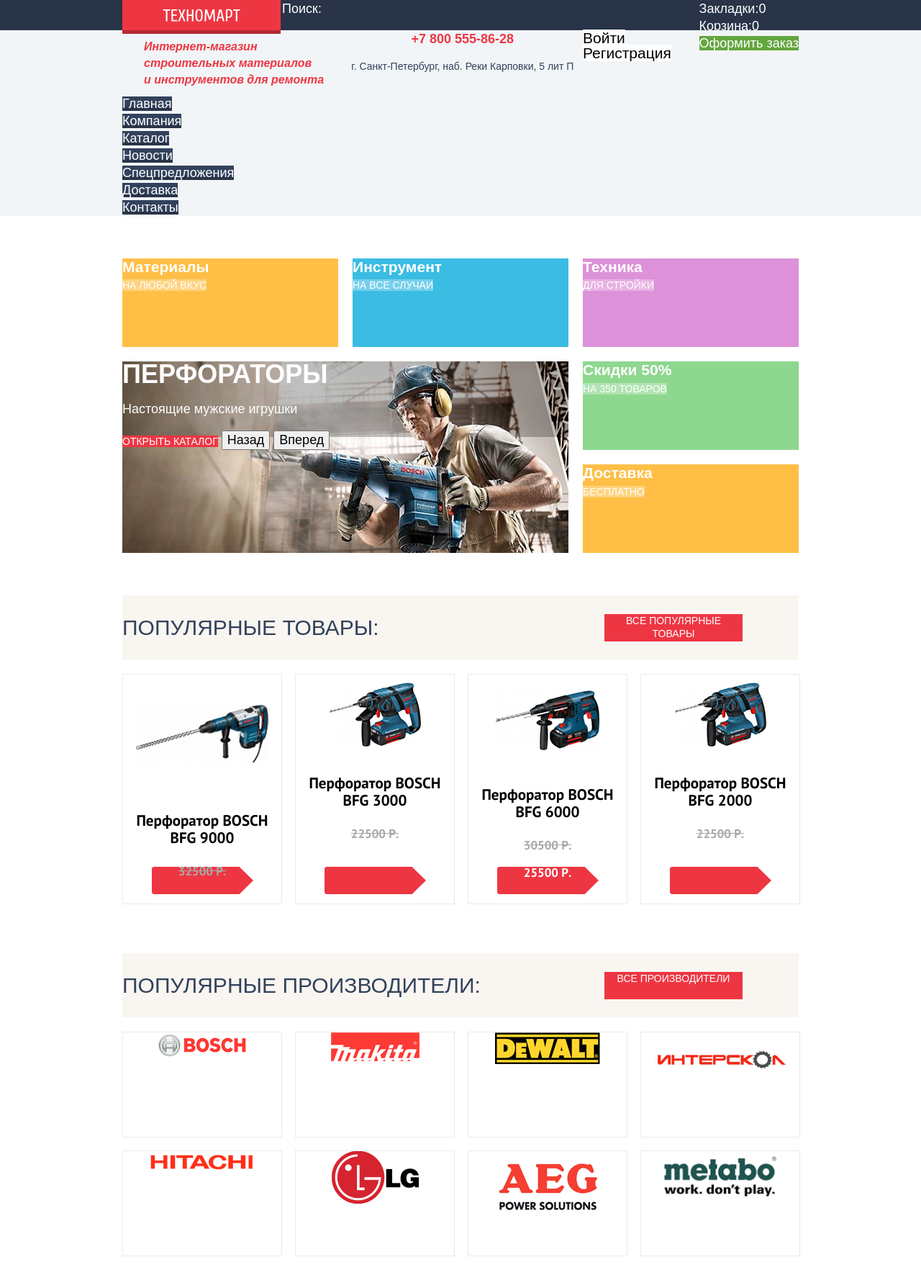
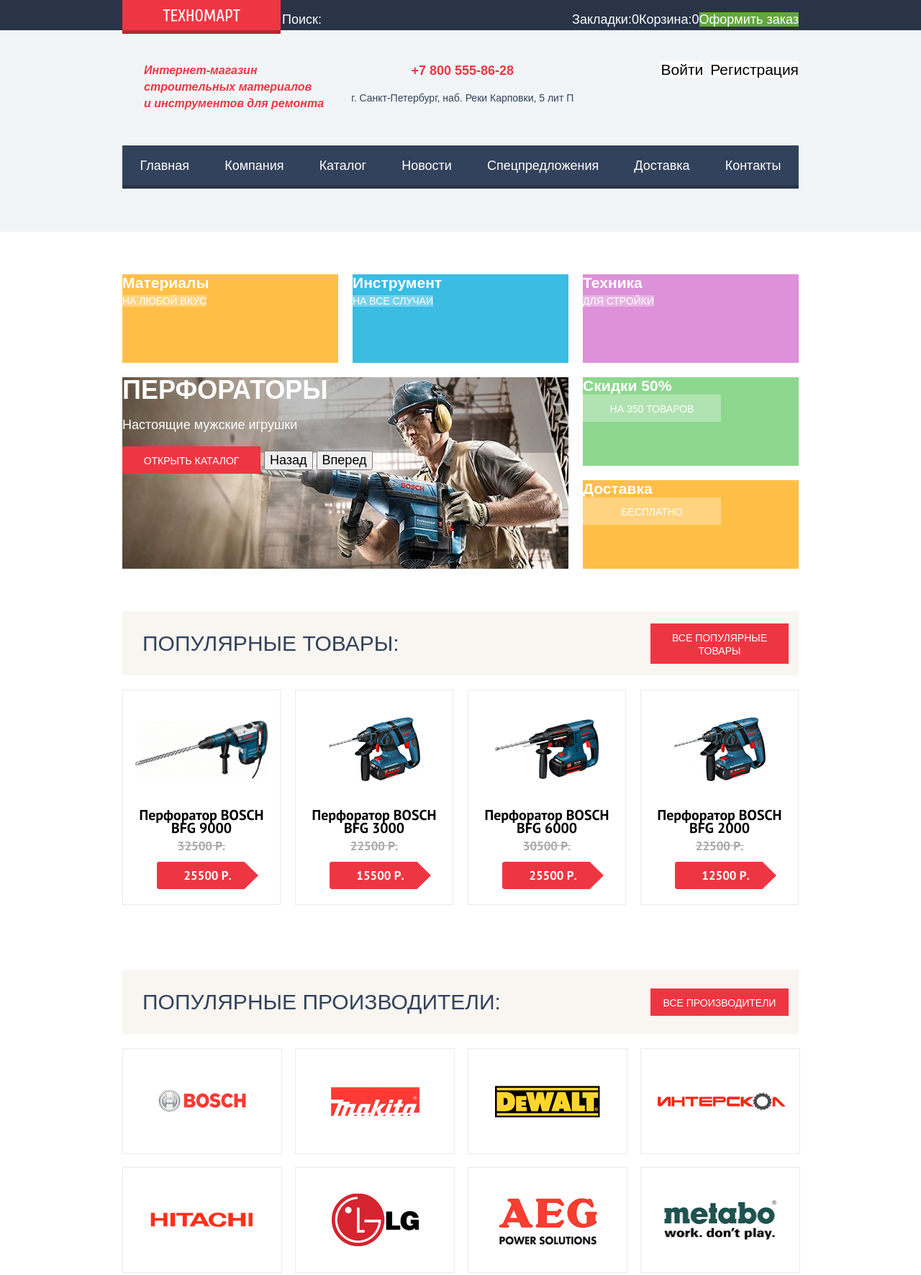
Before and after one commit to IgnatSergey/1813461-technomart-31, a plain HTML site: page index.html in a window 1280 px wide. Shown: the top 1771 px of the page at 72% size. Drawn offline with Linux system fonts and the light colour scheme; a web font is replaced by a local one.

Commit message:
Флексы на главной страницы

```diff
--- a/css/style.css
+++ b/css/style.css
@@ -60,7 +60,6 @@
 }
 
 .main-header {
-  display: grid;
   background-color: var(--basic-background);
   margin-bottom: 59px;
 }
@@ -68,13 +67,16 @@
 .main-header-line {
   background: var(--basic-blue);
   height: 42px;
+  margin-bottom: 44px;
 }
 
 .main-header-line-wrapper {
   display: grid;
   grid-template-columns: 220px 1fr auto;
+  align-items: center;
   width: 940px;
   margin: 0 auto;
+  padding: 0;
 }
 
 .search-form input {
@@ -95,6 +97,8 @@
   margin: 0;
   padding: 0;
   list-style: none;
+  display: flex;
+  justify-content: space-between;
 }
 
 .marker:focus,
@@ -124,6 +128,8 @@
 }
 
 .main-title {
+  margin: 0;
+  padding: 0;
   font-style: italic;
   font-size: 16px;
   line-height: 23px;
@@ -143,6 +149,7 @@
 .address-header {
   font-size: 14px;
   color: #32425c;
+  padding-bottom: 40px;
 }
 
 .login-list {
@@ -151,12 +158,15 @@
   list-style: none;
   font-size: 21px;
   line-height: 21px;
+  display: flex;
+  justify-content: flex-end;
 }
 
 .signin,
 .checkin {
   background-color: var(--basic-white);
   color: var(--basic-black);
+  margin-left: 10px;
 }
 
 .signin:hover,
@@ -169,15 +179,31 @@
   color: #c5c5c5;
 }
 
+.main-navigation {
+  grid-column: 1/-1;
+}
+
 .site-navigation {
   margin: 0;
   padding: 0;
   list-style: none;
+  display: flex;
+  padding-bottom: 60px;
+}
+
+.site-navigation li {
+  background-color: var(--basic-dark-blue);
+  box-shadow: inset 0px -5px 0px #293449;
+  flex-grow: 1;
+  text-align: center;
+  display: flex;
 }
 
 .site-navigation a {
-  background-color: var(--basic-dark-blue);
-  box-shadow: inset 0px -5px 0px #293449;
+  display: inline-block;
+  padding-top: 16px;
+  padding-bottom: 20px;
+  flex-grow: 1;
 }
 
 .site-navigation a[href]:hover {
@@ -301,16 +327,17 @@
 }
 
 .button {
+  display: inline-block;
   margin: 0;
   padding: 0;
+  padding-top: 11px;
+  padding-bottom: 9px;
   text-align: center;
-  vertical-align: middle;
   font-size: 14px;
   line-height: 18px;
   background-color: var(--basic-red);
   text-transform: uppercase;
   width: 192px;
-  height: 38px;
   color: var(--basic-white);
   border: 0;
 }
@@ -336,14 +363,17 @@
   display: grid;
   margin-bottom: 20px;
   height: 89px;
-  grid-template-columns: 1fr 270px;
+  grid-template-columns: 1fr min-content;
   background-color: var(--basic-light-beige);
   align-items: center;
+  padding-left: 28px;
+  padding-right: 14px;
 }
 
 .popular-goods-line h2,
 .popular-manufacturers-line h2 {
   margin: 0;
+  padding: 0;
   font-size: 30px;
   line-height: 30px;
   font-weight: 400;
@@ -361,25 +391,41 @@
   margin: 0;
   padding: 0;
   list-style: none;
-}
-
-.popular-goods-list li {
-  width: 220px;
-  height: 318px;
+  display: flex;
+  flex-wrap: wrap;
 }
 
 .card {
-  text-align: center;
   font-family: "PT Sans", Arial, sans-serif;
-  font-size: 18px;
-  line-height: 24px;
+  font-size: 17px;
+  line-height: 18px;
   font-weight: 700;
   background-color: var(--basic-white);
   color: var(--basic-black);
+  border: 1px solid #eaeaea;
+  display: flex;
+  margin-right: 20px;
+  width: 218px;
+  margin-bottom: 20px;
+}
+
+.card:nth-child(4n) {
+  margin-right: 0;
+}
+
+.card a {
+  display: flex;
+  flex-direction: column;
+  text-align: center;
+}
+
+.price {
+  width: 141px;
+  height: 38px;
   background-image: url(../img/red-button.svg);
-  background-position: center 267px;
   background-repeat: no-repeat;
-  border: 1px solid #eaeaea;
+  margin-bottom: 21px;
+  margin-left: 47px;
 }
 
 .card:hover {
@@ -388,13 +434,36 @@
 
 .card s,
 .card p {
+  margin: 0;
+  padding: 0;
   font-size: 17px;
   line-height: 18px;
   color: #a9a9a9;
 }
 
+.card s {
+  display: inline-block;
+  margin-bottom: 13px;
+}
+
 .card p {
   color: var(--basic-white);
+  padding-top: 10px;
+}
+
+.card h3 {
+  margin: 0;
+  padding: 0;
+  color: var(--basic-black);
+  margin-bottom: 7px;
+  margin-right: 20px;
+  margin-left: 20px;
+}
+
+.card img {
+  margin-top: auto;
+  margin-bottom: auto;
+  margin: auto auto;
 }
 
 .popular-manufacturers-list {
@@ -411,10 +480,9 @@
 .manufacturers-container {
   width: 220px;
   height: 145px;
-  text-align: center;
-  vertical-align: middle;
   background-color: var(--basic-white);
   border: 1px solid #eaeaea;
+  position: relative;
 }
 
 .manufacturers-container:hover {
@@ -423,6 +491,15 @@
 
 .manufacturers-container:active .manufacturersLogo {
   opacity: 0.3;
+}
+
+.manufacturersLogo {
+  position: absolute;
+  margin: auto;
+  left: 0;
+  top: 0;
+  bottom: 0;
+  right: 0;
 }
 
 .services-container {
@@ -564,6 +641,13 @@
   margin: 0;
   padding: 0;
   list-style: none;
+  display: flex;
+  justify-content: flex-end;
+}
+
+.navigation-footer-list li,
+.navigation-catalog-list li {
+  margin-left: 58px;
 }
 
 .navigation-footer-list a[href]:hover,
@@ -594,6 +678,8 @@
   padding: 0;
   list-style: none;
   text-align: center;
+  display: flex;
+  justify-content: center;
 }
 
 .copyright-footer {
@@ -655,6 +741,32 @@
   background-color: var(--basic-white);
   color: var(--basic-black);
   filter: drop-shadow(0px 4px 20px rgba(0, 0, 0, 0.15));
+  width: 620px;
+}
+
+.modal p {
+  margin: 0;
+  padding: 0;
+  margin-top: 46px;
+  margin-bottom: 11px;
+}
+
+.write-us-form {
+  display: grid;
+  width: 460px;
+  margin: 0 auto;
+  grid-template-columns: 220px 220px;
+  column-gap: 20px;
+}
+
+.write-text-container {
+  grid-column: 1/-1;
+}
+
+.modal-button {
+  grid-column: 1/-1;
+  width: 460px;
+  margin-bottom: 37px;
 }
 
 .write-us-form input,
@@ -665,6 +777,18 @@
   font-weight: 400;
   color: #a9a9a9;
   border: 2px solid #c5c5c5;
+}
+
+.write-us-form input {
+  width: 216px;
+  height: 38px;
+  margin-bottom: 13px;
+}
+
+.write-us-form textarea {
+  width: 456px;
+  height: 114px;
+  margin-bottom: 37px;
 }
 
 .profile {
@@ -837,8 +961,8 @@
 }
 
 .card {
-  width: 220px;
-  height: 318px;
+  /* width: 220px;
+  height: 318px; */
 }
 
 .button-card {
--- a/index.html
+++ b/index.html
@@ -111,47 +111,47 @@
         <h2>Популярные товары:</h2>
         <a class="button" href="#" title="Все популярные товары">все популярные товары</a>
       </div>
-      <ul class="popular-goods-list card-container">
-        <li>
+      <ul class="popular-goods-list">
+        <li class="card">
           <a href="#" title="Перфоратор BOSCH BFG 9000">
-            <div class="card">
             <img src="img/catalog/bosch_bfg_9000.jpg" width="184" height="164"
               alt="Перфоратор BOSCH BFG 9000, синего цвета с черными вставками">
             <h3>Перфоратор BOSCH BFG 9000</h3>
             <s>32500 Р.</s>
+            <div class="price">
               <p>25500 Р.</p>
             </div>
           </a>
         </li>
-        <li>
+        <li class="card">
           <a href="#" title="Перфоратор BOSCH BFG 3000">
-            <div class="card">
             <img src="img/catalog/bosch_bfg_3000.jpg" width="127" height="112"
               alt="Перфоратор BOSCH BFG 3000 с аккумулятором, синего цвета с черными вставками и красными кнопками">
             <h3>Перфоратор BOSCH BFG 3000</h3>
             <s>22500 Р.</s>
+            <div class="price">
               <p>15500 Р.</p>
             </div>
           </a>
         </li>
-        <li>
+        <li class="card">
           <a href="#" title="Перфоратор BOSCH BFG 6000">
-            <div class="card">
             <img src="img/catalog/bosch_bfg_6000.jpg" width="144" height="128"
               alt="Перфоратор BOSCH BFG 6000 с аккумулятором, синего цвета с черными вставками и красными кнопками">
             <h3>Перфоратор BOSCH BFG 6000</h3>
             <s>30500 Р.</s>
+            <div class="price">
               <p>25500 Р.</p>
             </div>
           </a>
         </li>
-        <li>
+        <li class="card">
           <a href="#" title="Перфоратор BOSCH BFG 2000">
-            <div class="card">
             <img src="img/catalog/bosch_bfg_2000.jpg" width="127" height="112"
               alt="Перфоратор BOSCH BFG 2000  с аккумулятором, синего цвета с черными вставками и красными кнопками">
             <h3>Перфоратор BOSCH BFG 2000</h3>
             <s>22500 Р.</s>
+            <div class="price">
               <p>12500 Р.</p>
             </div>
           </a>
@@ -402,19 +402,25 @@
   <section class="modal">
     <h2 class="visually-hidden">Написать нам</h2>
     <form class="write-us-form" action="https://echo.htmlacademy.ru" method="post">
-      <p>
-        <label for="write-name">Ваше имя:</label>
+      <div>
+        <label for="write-name">
+          <p>Ваше имя:</p>
+        </label>
         <input id="write-name" type="text" name="name" placeholder="Имя Фамилия">
-      </p>
-      <p>
-        <label for="write-email">Ваш e-mail:</label>
+      </div>
+      <div>
+        <label for="write-email">
+          <p>Ваш e-mail:</p>
+        </label>
         <input id="write-email" type="email" name="email" placeholder="email@example.com">
-      </p>
-      <p>
-        <label for="write-text">Текст письма:</label>
+      </div>
+      <div class="write-text-container">
+        <label for="write-text">
+          <p>Текст письма:</p>
+        </label>
         <textarea name="text" id="write-text" cols="30" rows="5" placeholder="В свободной форме"></textarea>
-      </p>
-      <button class="button" type="submit">Отправить</button>
+      </div>
+      <button class="button modal-button" type="submit">Отправить</button>
     </form>
     <button class="modal-close" type="button">Закрыть</button>
   </section>
```
Lines whose indentation alone changed are shown as unchanged.
